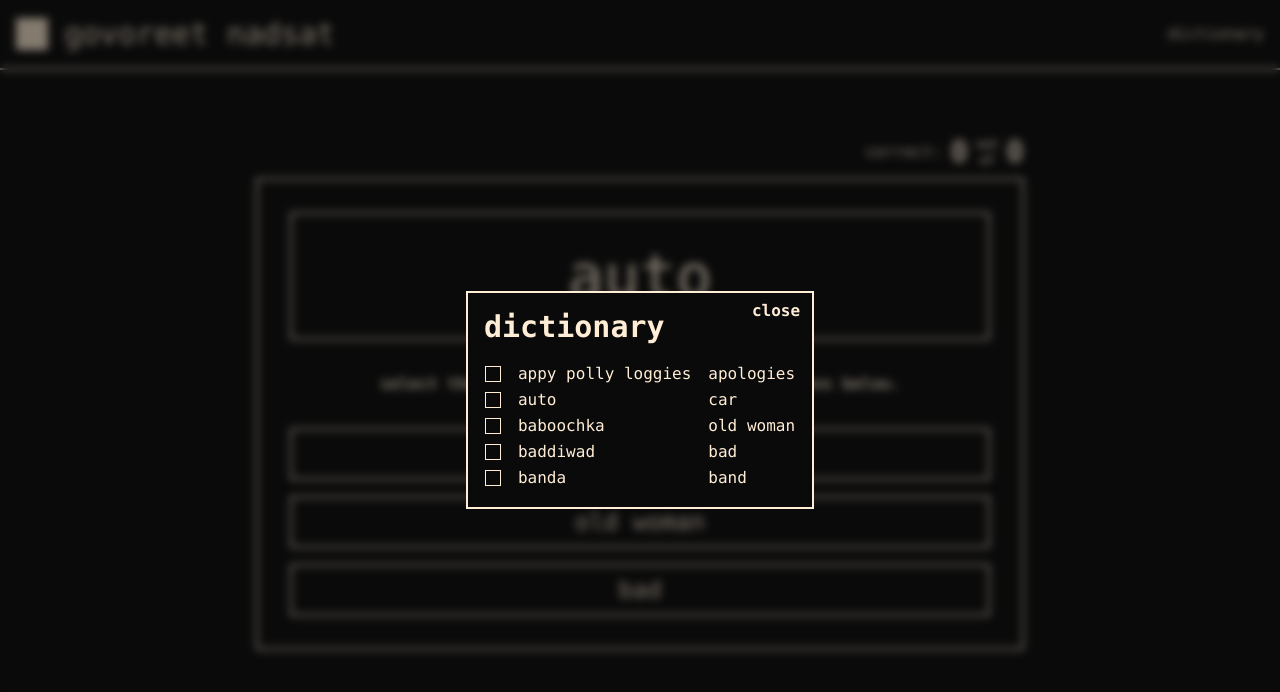
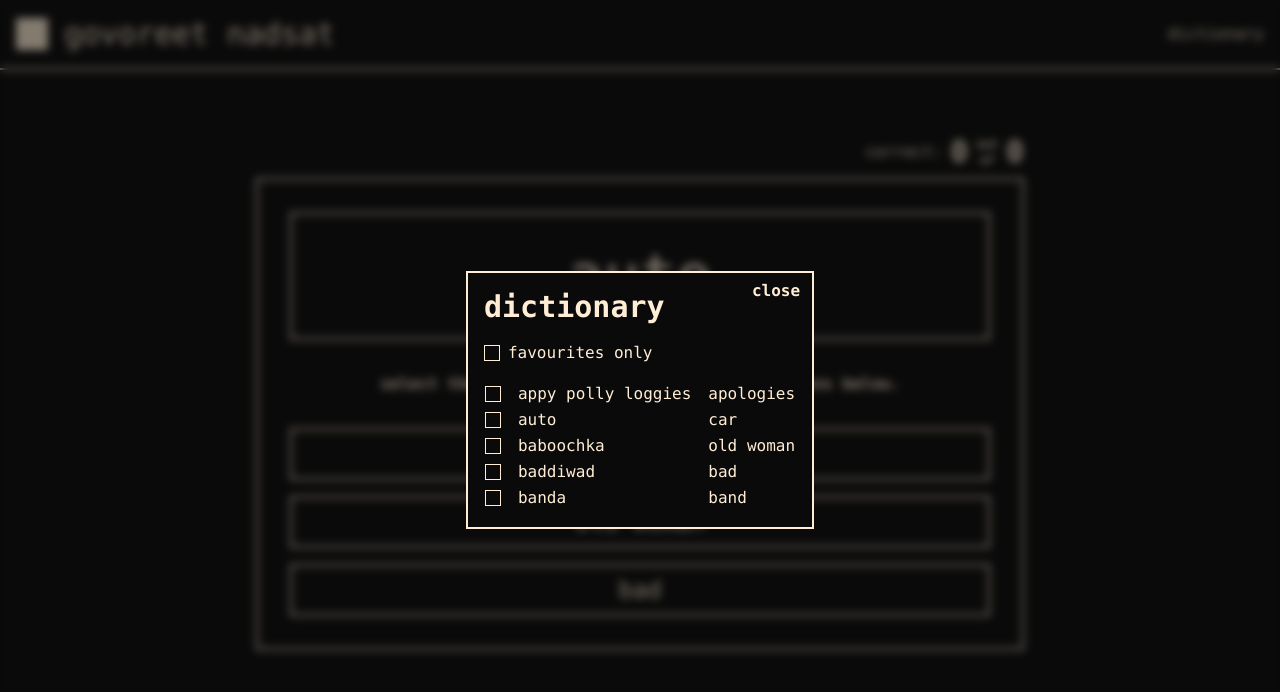
Before and after one commit to alanpaulprice/govoreet-nadsat, a React (Vite) app: page / in a window 1280 px wide. Both pictures are taken after a click on the button "dictionary". Shown: the top 692 px of the page. Built offline with nearby package versions, Linux system fonts and the light colour scheme.

Commit message:
src/components/Dictionary.tsx: add `favoriteWordsFilterActive` state/local storage, add related Checkbox, implement related filtering

```diff
--- a/src/components/Dictionary.tsx
+++ b/src/components/Dictionary.tsx
@@ -1,6 +1,7 @@
 import { MouseEvent, useRef } from "react";
 import { DictionaryItem } from "@/types";
 import { Checkbox } from "./Checkbox";
+import { useLocalStorage } from "@/hooks";
 
 type Props = {
 	open: boolean;
@@ -11,13 +12,22 @@ type Props = {
 };
 
 export function Dictionary({ open, onClose, dictionary, favoriteWords, setFavoriteWords }: Props) {
+	const [favoriteWordsFilterActive, setFavoriteWordsFilterActive] = useLocalStorage<boolean>(
+		"favoriteWordsFilterActive",
+		false
+	);
+
 	const overlayRef = useRef(null);
 
 	function onOverlayClick(event: MouseEvent<HTMLDivElement>) {
 		if (event.target === overlayRef.current) onClose();
 	}
 
-	function onFavoriteButtonClick(id: DictionaryItem["id"]) {
+	function onFilterCheckboxClick() {
+		setFavoriteWordsFilterActive(!favoriteWordsFilterActive);
+	}
+
+	function onFavoriteCheckboxClick(id: DictionaryItem["id"]) {
 		let newFavoriteWords = [...favoriteWords];
 
 		if (favoriteWords.includes(id)) {
@@ -47,21 +57,30 @@ export function Dictionary({ open, onClose, dictionary, favoriteWords, setFavori
 							close
 						</button>
 					</header>
+					<Checkbox
+						className="mx-4"
+						id="filter"
+						name="filter"
+						label="favourites only"
+						checked={favoriteWordsFilterActive}
+						onChange={onFilterCheckboxClick}
+					/>
 					<table className="mx-4 mb-4 text-orange-100">
 						<thead className="hidden">
 							<tr>
-								<th>Favorite</th>
-								<th>Word</th>
-								<th>Translation</th>
+								<th>favourite</th>
+								<th>word</th>
+								<th>translation</th>
 							</tr>
 						</thead>
 						<tbody>
-							{dictionary.map(({ id, nadsat, english }: DictionaryItem) => (
+							{dictionary.map(({ id, nadsat, english }: DictionaryItem) =>
+								favoriteWordsFilterActive === false || favoriteWords.includes(id) ? (
 									<tr
 										key={id}
 										className={
 											"align-middle hover:underline" +
-										(favoriteWords.includes(id) ? " text-orange-500" : " ")
+											(favoriteWords.includes(id) ? " text-orange-500" : "")
 										}
 									>
 										<td>
@@ -69,13 +88,14 @@ export function Dictionary({ open, onClose, dictionary, favoriteWords, setFavori
 												{...{ id }}
 												name={id}
 												checked={favoriteWords.includes(id)}
-											onChange={() => onFavoriteButtonClick(id)}
+												onChange={() => onFavoriteCheckboxClick(id)}
 											/>
 										</td>
 										<td className="px-4">{nadsat}</td>
 										<td>{english}</td>
 									</tr>
-							))}
+								) : null
+							)}
 						</tbody>
 					</table>
 				</div>
```
Lines whose indentation alone changed are shown as unchanged.
